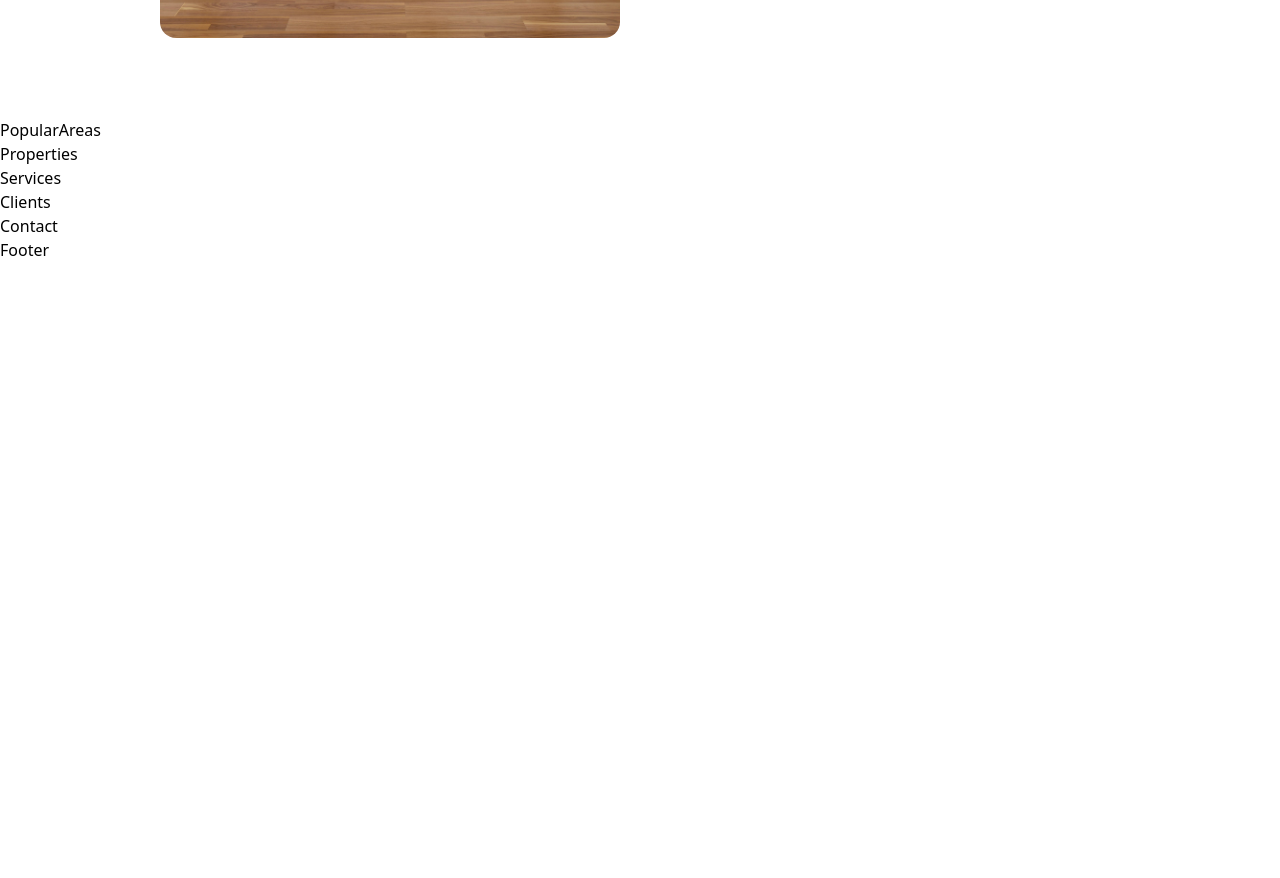
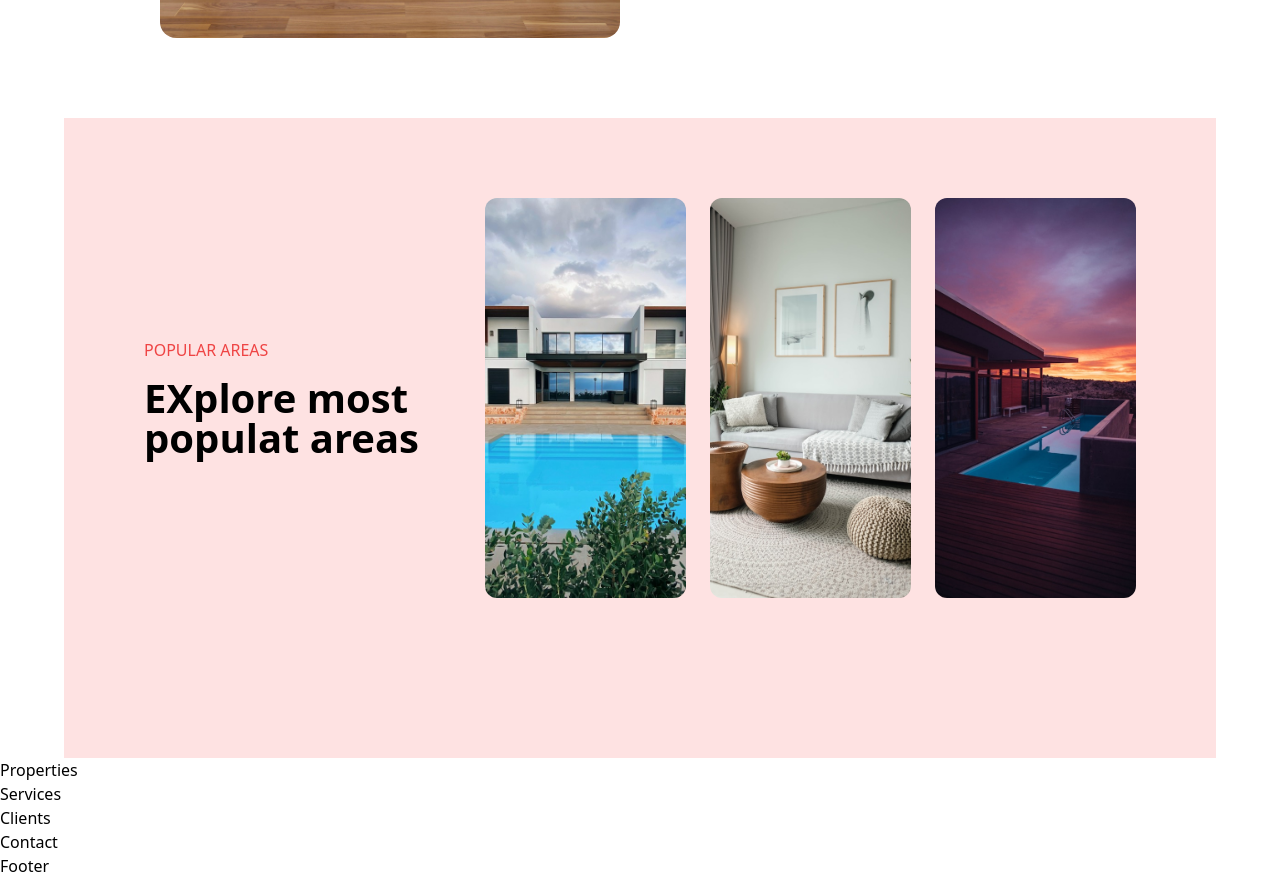
Before and after one commit to dipu0102/Real-estate, a React (Vite) app: page / in a window 1280 px wide. Shown: the part 1347-2225 px from the top of the page. Before the commit the page ends 1609 px from the top, so only its background shows below. Built offline with nearby package versions, Linux system fonts and the light colour scheme.

Commit message:
adding popular section

```diff
--- a/src/components/DarkModeContext.jsx
+++ b/src/components/DarkModeContext.jsx
@@ -1,5 +1,5 @@
 // DarkModeContext.js
-import React, { createContext, useContext, useState } from 'react';
+import React, { createContext, useContext, useState } from "react";
 
 const DarkModeContext = createContext();
 
@@ -21,7 +21,7 @@
 const useDarkMode = () => {
   const context = useContext(DarkModeContext);
   if (!context) {
-        throw new Error('useDarkMode must be used within a DarkModeProvider');
+    throw new Error("useDarkMode must be used within a DarkModeProvider");
   }
   return context;
 };
--- a/src/sections/About.jsx
+++ b/src/sections/About.jsx
@@ -32,7 +32,6 @@
       </div>
       <div className="flex flex-col justify-center items-start gap-8">
         <h1 data-aos="zoom-in" className="text-red-500 dark:text-white">
-          {" "}
           Who We Are
         </h1>
         <h1
--- a/src/sections/PopularAreas.jsx
+++ b/src/sections/PopularAreas.jsx
@@ -1,7 +1,72 @@
-import React from "react";
+import React, { useEffect } from "react";
 
+import area1 from "../assets/images/area1.jpg";
+import area2 from "../assets/images/area2.jpg";
+import area3 from "../assets/images/area3.jpg";
+import Aos from "aos";
+import "aos/dist/aos.css";
+import { useDarkMode } from "../components/DarkModeContext";
 const PopularAreas = () => {
-  return <div>PopularAreas</div>;
+  useEffect(() => {
+    Aos.init({
+      duration: 2000,
+      offset: 200,
+      easing: "ease-in-sine",
+      delay: 100,
+    });
+  }, []);
+  const { darkMode, toggleDarkMode } = useDarkMode();
+  return (
+    <div className={`${darkMode ? "dark bg-black" : "light bg-transparent"}`}>
+      <section
+        className={`${
+          darkMode ? "dark bg-gray-800" : "light bg-red-100"
+        } lg:w-[90%] w-full h-fit m-auto bg-cover bg-center flex justify-center flex-col items-center lg:px-20 px-6 py-20 gap-20`}
+      >
+        <div
+          id="top"
+          className="w-full grid lg:grid-cols-3 grid-cols-1 justify-center items-center gap-8"
+        >
+          <div>
+            <h1 data-aos="zoom-in" className="text-red-500 dark:text-white">
+              POPULAR AREAS
+            </h1>
+            <h1
+              data-aos="zoom-in"
+              className="text-black text-[40px] font-semibold leading-10 mt-4 dark:text-white"
+            >
+              EXplore most<br></br>populat areas
+            </h1>
+          </div>
+
+          <div className="grid lg:grid-cols-3 col-span-2 grid-cols-1 justify-center items-center gap-6 ">
+            <div
+              data-aos="zoom-in"
+              data-aos-delay="400"
+              style={{ backgroundImage: `url(${area1})` }}
+              className="h-[400px] bg-cover bg-center rounded-xl"
+            ></div>
+            <div
+              data-aos="zoom-in"
+              data-aos-delay="400"
+              style={{ backgroundImage: `url(${area2})` }}
+              className="h-[400px] bg-cover bg-center rounded-xl"
+            ></div>
+            <div
+              data-aos="zoom-in"
+              data-aos-delay="400"
+              style={{ backgroundImage: `url(${area3})` }}
+              className="h-[400px] bg-cover bg-center rounded-xl"
+            ></div>
+          </div>
+        </div>
+        <div
+          id="bottom"
+          className="w-full grid lg:grid-cols-3 grid-cols-1 lg:justify-center justify-start items-start gap-6"
+        ></div>
+      </section>
+    </div>
+  );
 };
 
 export default PopularAreas;
```
Lines whose indentation alone changed are shown as unchanged.
